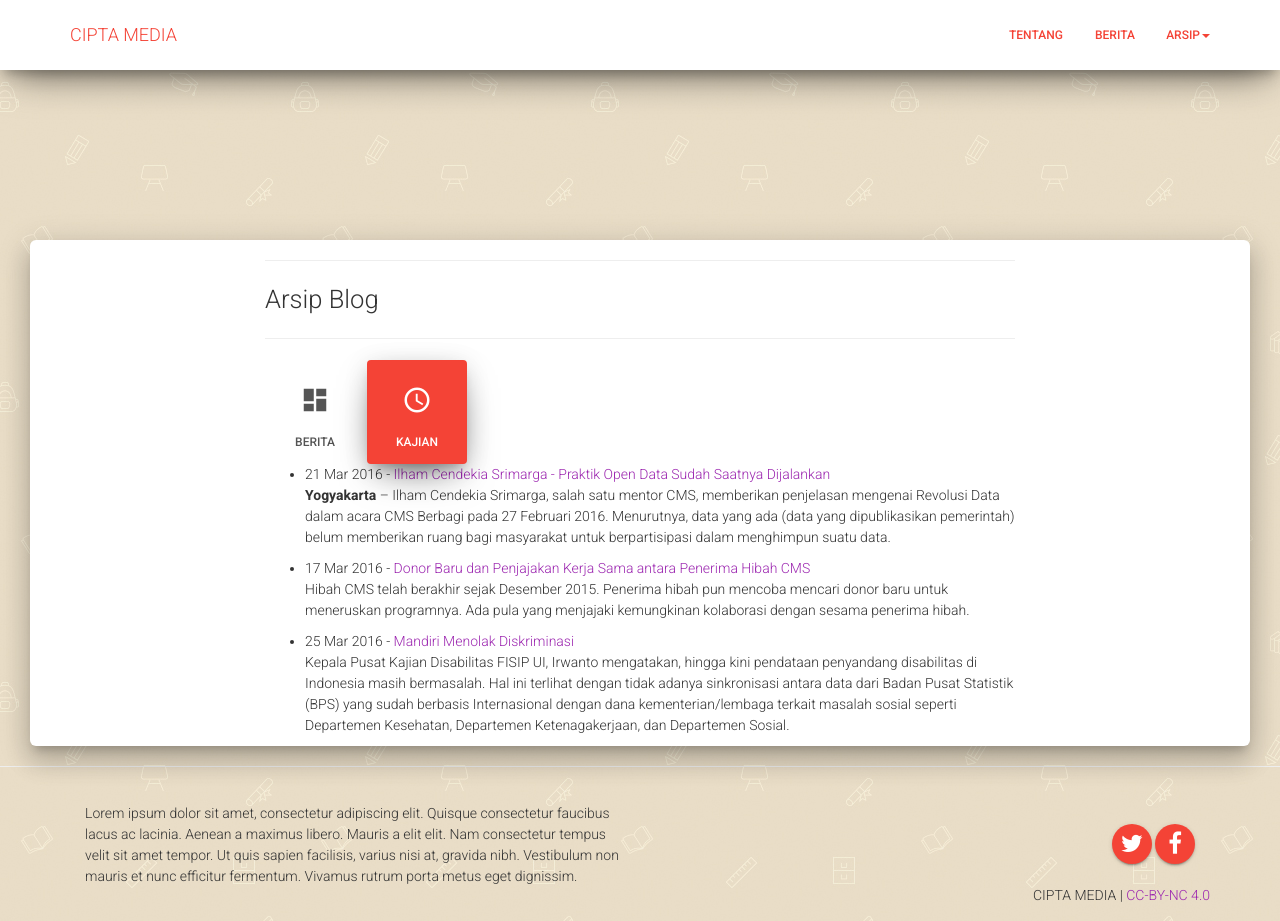
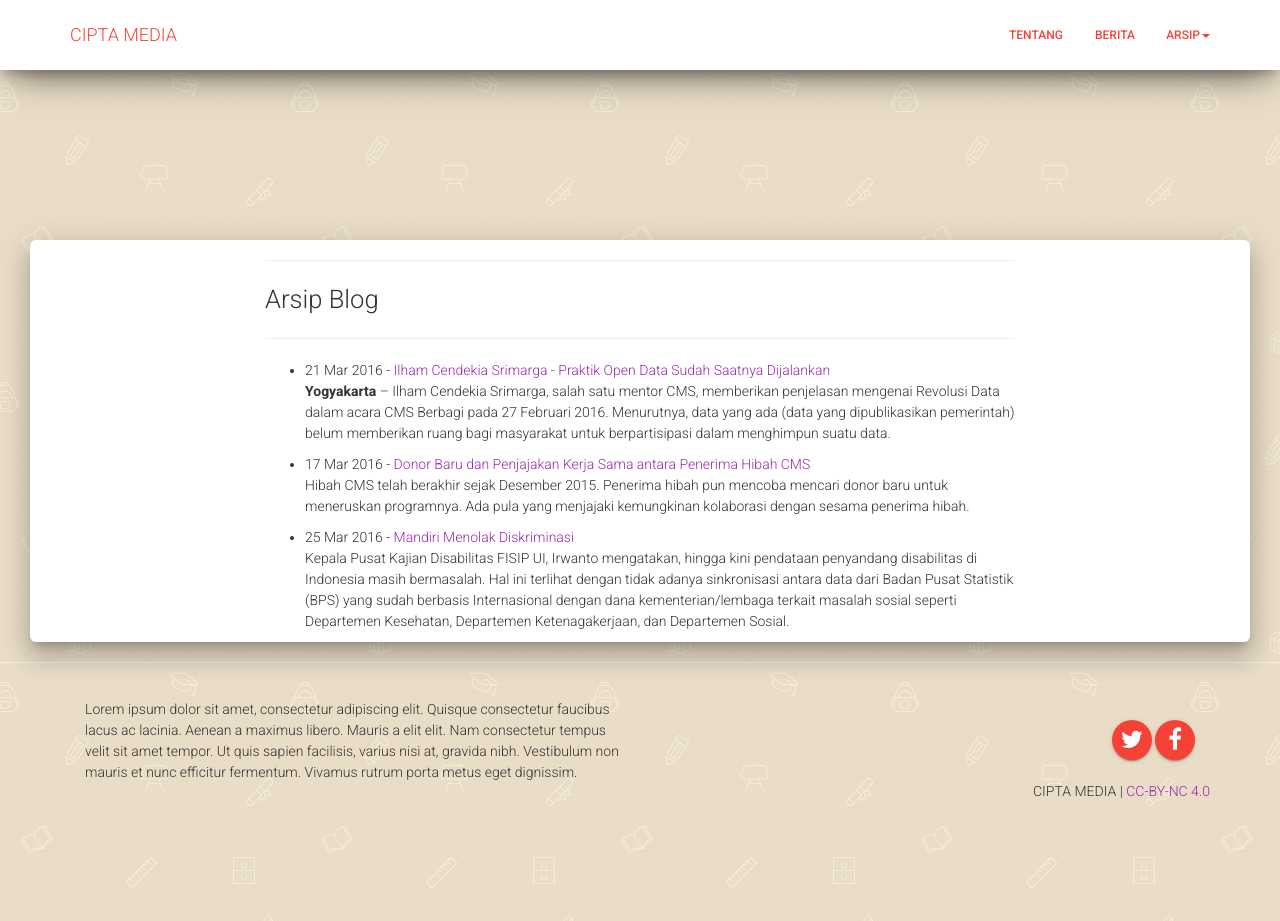
Before and after one commit to riouwa/ciptamedia.github.io, a Jekyll site: the page built from blog.md, in a window 1280 px wide and 921 px high. Built offline with Jekyll 4.4.1, drawn with Linux system fonts in a browser that asks for light colours; nearby versions of some CDN libraries.

Commit message:
Update blog.md

```diff
--- a/blog.md
+++ b/blog.md
@@ -5,29 +5,12 @@
 ### Arsip Blog
 ---
 
-<ul class="nav nav-pills nav-pills-danger" role="tablist">
-	<li>
-		<a href="#berita" role="tab" data-toggle="tab">
-			<i class="material-icons">dashboard</i>
-			Berita
-		</a>
-	</li>
-	<li class="active">
-		<a href="#kajian" role="tab" data-toggle="tab">
-			<i class="material-icons">schedule</i>
-			Kajian
-		</a>
-	</li>
-</ul>
-
-<div class="tab-pane active" id="berita">
 <ul>
   {% for post in site.categories.Berita %}
     <li><span>{{ post.date | date_to_string }}</span> - <a href="{{ site.baseurl }}{{ post.url }}">{{ post.title }}</a>
     {{ post.excerpt }}</li>
   {% endfor %}
 </ul>
-</div>
 
 <ul>
   {% for post in site.categories.Kajian %}
```
